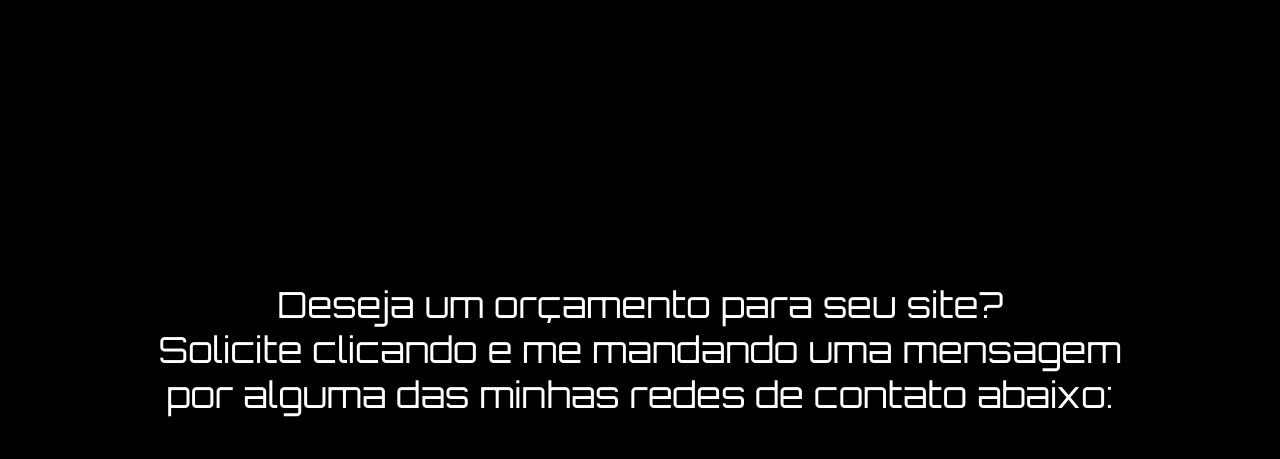
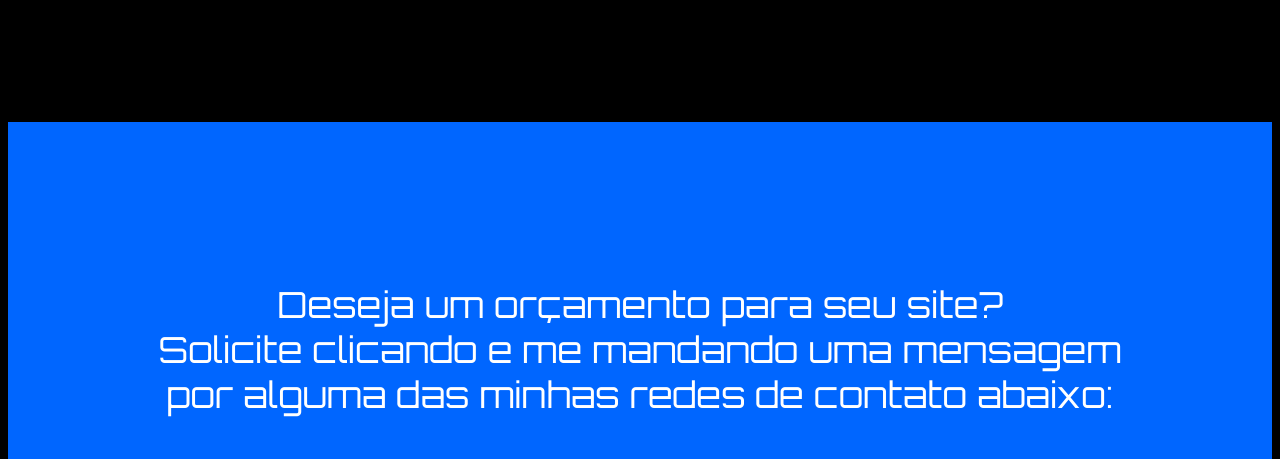
Before and after one commit to WesleyFilhoDev/Portfolio-WesleyFilhoDev, a plain HTML site: page pages/conheca_me.html in a window 1280 px wide. Shown: the part 3330-3789 px from the top of the page. Drawn offline with Linux system fonts and the light colour scheme.

Commit message:
mudança de cor d a section contato

```diff
--- a/pages/conheca_me.css
+++ b/pages/conheca_me.css
@@ -204,14 +204,14 @@ em {
     width: 314px;
     height: 165px;
     border-radius: 50px;
-    background-color: rgba(0, 102, 255, 1);;
+    background-color: rgba(0, 102, 255, 1);
 }
 
 .seis {
     width: 314px;
     height: 165px;
     border-radius: 50px;
-    background-color: rgba(0, 102, 255, 1);;
+    background-color: rgba(0, 102, 255, 1);
 }
 
 .contato p {
@@ -224,7 +224,8 @@ em {
 
 .contato {
     width: 100%;
-    height: 1024px;
+    height: 700px;
+    background-color: rgba(0, 102, 255, 1);
 }
 
 .container_logos {
--- a/pages/conheca_me.html
+++ b/pages/conheca_me.html
@@ -8,6 +8,7 @@
     <link rel="stylesheet" href="conheca_me.css">
 </head>
 <body>
+    <header>
         <nav>
             <div class="container">
                 <div class="container_navbar">
@@ -15,13 +16,11 @@
                         <li>
                             <a href="index.html"><img src="../images/WesleyFilhoDev-logo.png" alt="foto da logo"></a>
                         </li>
-
                         <li>
                             <a href="#conhecame">
                                 <P>CONHEÇA-ME</P>
                             </a>
                         </li>
-
                         <li>
                             <a href="#ferramentas">
                                 <P>FERRAMENTAS</P>
@@ -47,6 +46,7 @@
                 </div>
             </div>
         </nav>
+    </header>
     <section class="conheca_me" id="conhecame">
         <div class="container_conhecame">
             <div class="apresentation">
```
Lines whose indentation alone changed are shown as unchanged.
